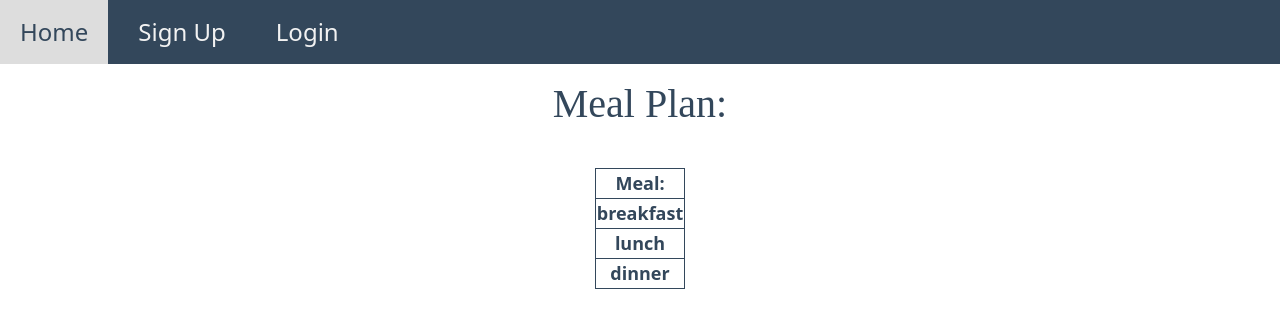
After one commit to lsireneva/cookbook, a Flask app: page /show_calendar in a window 1280 px wide. The commit adds this page. Shown: the top 328 px of the page. Run offline with Flask 2, Linux system fonts and the light colour scheme; data that the repository does not hold is empty.

Commit message:
Meal plan feature, save to meal plan, crud queries added

```diff
--- a/crud.py
+++ b/crud.py
@@ -1,6 +1,5 @@
 """Functions for working with the database"""
-
-from model import User, Recipe, Ingredient, IngredientToRecipe, Favorite, connect_to_db, db
+from model import User, Recipe, Ingredient, IngredientToRecipe, Favorite, MealPlan, connect_to_db, db
 
 def add_to_db(record):
     db.session.add(record)
@@ -20,6 +19,11 @@ def add_new_recipe(recipe_name, recipe_instructions, recipe_image, time, serving
 def add_new_favorite(user_id, recipe_id, category):
     favorite = Favorite(user_id=user_id, recipe_id=recipe_id, category=category)
     add_to_db(favorite)
+    return True
+
+def add_new_meal_plan(user_id, recipe_id, meal_category, meal_date):
+    meal_plan = MealPlan(user_id=user_id, recipe_id=recipe_id, category=meal_category, date=meal_date)
+    add_to_db(meal_plan)
     return True
 
 def add_new_ingredient(name, image):
@@ -64,6 +68,11 @@ def check_record_exist(table, name):
     else:
         return False
 
+def check_in_favorites(recipe_id):
+    fav_recipe = Favorite.query.filter(Favorite.recipe_id==recipe_id).first()
+    if fav_recipe is not None:
+        return True
+    return False
 
 def get_user_fname(user_id):
     user = User.query.filter(User.user_id==user_id).first()
@@ -90,6 +99,14 @@ def get_ingredient_id(name):
 def get_all_favorites(user_id):
     favorites=db.session.query(Recipe).join(Favorite).filter(Favorite.user_id==user_id).all()
     return favorites
+
+def get_all_meal_plan(user_id):
+    meal_plan=db.session.query(Recipe).join(MealPlan).filter(MealPlan.user_id==user_id).order_by(MealPlan.date, MealPlan.category).all()
+    return meal_plan
+
+def get_mealplan_info(recipe_id):
+    mealplan_info=MealPlan.query.filter(MealPlan.recipe_id==recipe_id).first()
+    return mealplan_info
 
 def get_recipe_category(recipe_id):
     favorite = Favorite.query.filter(Favorite.recipe_id==recipe_id).first()
--- a/server.py
+++ b/server.py
@@ -81,10 +81,8 @@ def check_login():
     password = request.form.get('password')
     print ("email", email)
 
-
     user = crud.check_login(email, password)
     print ("USER:", user)
-
 
     if user:
         session['user_id'] = user.user_id
@@ -103,7 +101,7 @@ def get_recipes():
     print("******Input Ingredients:*****", ingredients)
 
     url = 'https://api.spoonacular.com/recipes/findByIngredients'
-    payload = {'ingredients': ingredients, 'number': 10, 'apiKey': API_KEY}
+    payload = {'ingredients': ingredients, 'number': 4, 'apiKey': API_KEY}
 
     response = requests.get(url, params=payload)
 
@@ -150,7 +148,7 @@ def get_recipes_advanced():
                 'includeIngredients': includeIngredients,
                 'type': meal_type,
                 'addRecipeInformation': True,
-                'number': 5,
+                'number': 4,
                 'apiKey': API_KEY}
 
     response = requests.get(url, params=payload)
@@ -236,6 +234,13 @@ def save_recipe_to_db():
     #save to recipes table
     if not crud.check_record_exist("Recipe", recipe_info["title"]):
         crud.add_new_recipe(recipe_info["title"], recipe_info["instructions"], recipe_info["image"], recipe_info["time"], recipe_info["servings"], recipe_info["calories"], recipe_info["fat"], recipe_info["protein"], recipe_info["carbs"], recipe_info["notes"])
+    elif not crud.check_in_favorites(crud.get_recipe_id(recipe_info["title"])):
+        #save to favorites table
+        if session.get("user_id"):
+            print("USER_ID", session.get("user_id"))
+            crud.add_new_favorite(session.get("user_id"), crud.get_recipe_id(recipe_info["title"]), recipe_info["dish_type"])
+        return jsonify({"status": "Recipe saved to favorites"})
+
     else:
         return jsonify({"status": "You have already added this recipe to favorites"})
 
@@ -360,6 +365,65 @@ def delete_recipe_db():
 
     return jsonify({"status": "Recipe deleted from favorites"})
 
+@app.route('/save_to_meal_plan', methods=['GET', 'POST'])
+def save_to_meal_plan():
+    recipe_info = request.get_json().get("recipe_info")
+    print(recipe_info)
+    #save to recipes table
+    if not crud.check_record_exist("Recipe", recipe_info["title"]):
+        crud.add_new_recipe(recipe_info["title"], recipe_info["instructions"], recipe_info["image"], recipe_info["time"], recipe_info["servings"], recipe_info["calories"], recipe_info["fat"], recipe_info["protein"], recipe_info["carbs"], recipe_info["notes"])
+    else:
+        return jsonify({"status": "You have already added this recipe to favorites"})
+
+    #save to meal_plans table
+    if session.get("user_id"):
+        print("USER_ID", session.get("user_id"))
+        crud.add_new_meal_plan(session.get("user_id"), crud.get_recipe_id(recipe_info["title"]), recipe_info["meal_category"], recipe_info["meal_date"])
+
+    #save to ingredients table and to IngredientToRecipe table
+    for ingredient in recipe_info["ingredients"]:
+        print(ingredient["name"])
+        print(ingredient["image"])
+        if not crud.check_record_exist("Ingredient", ingredient["name"]):
+            crud.add_new_ingredient(ingredient["name"], ingredient["image"])
+
+    for ingredient in recipe_info["ingredients"]:
+        print(ingredient["amount"])
+        print(ingredient["unit"])
+        print(crud.get_ingredient_id(ingredient["name"]))
+
+        if crud.get_recipe_id(recipe_info["title"]) is not None:
+            crud.add_ingredient_to_recipe(crud.get_recipe_id(recipe_info["title"]), crud.get_ingredient_id(ingredient["name"]), ingredient["amount"], ingredient["unit"])
+
+
+    return jsonify({"status": "Recipe added to meal plan"})
+
+@app.route('/show_calendar')
+def show_calendar():
+
+    meal_plan = crud.get_all_meal_plan(session.get("user_id"))
+    #print("+++++++MEAL_PLAN", meal_plan)
+
+    meal_plan_arr=[]
+    meal_dict={}
+    for meal in meal_plan:
+        print("+++++++MEAL PLAN", meal)
+
+        meal_info=crud.get_mealplan_info(meal.recipe_id)
+        print("+++++++MEAL INFO", meal_info)
+
+        if meal_info.date not in meal_dict:
+            meal_dict[meal_info.date]={"breakfast": [], "lunch": [], "dinner": []}
+
+        meal_dict[meal_info.date][meal_info.category].append(meal.recipe_name)
+
+
+    meal_plan_arr.append(meal_dict)
+    print("MEAL DICTIONARY", meal_dict)
+    print("ARRAY MEAL PLAN ALL", meal_plan_arr)
+
+    return render_template('meal_calendar.html', meal_plan=meal_plan_arr)
+
 if __name__ == '__main__':
     app.debug = True
     app.run(host='0.0.0.0')
--- a/static/css/cookbook.css
+++ b/static/css/cookbook.css
@@ -24,6 +24,7 @@ h2 {
   background-color: #33475b;
   color: white;
   font-family: Avenir;
+  width: fit-content;
 }
 
 section, ul, ol{
@@ -45,6 +46,18 @@ h2 {
   background-color: #33475b;
   width: fit-content;
   font-size: 18px;
+
+}
+
+.p-meal-plan{
+  padding: 5px;
+  margin: 5px;
+  border-radius: 10px;
+  color: white;
+  font-family: Avenir;
+  background-color: #33475b;
+  width: fit-content;
+  font-size: 14px;
 
 }
 
@@ -127,3 +140,57 @@ h2 {
   color:#33475b;
   display:inline;
 }
+
+.calendar-div {
+  height: 50%;
+  width: 40%;
+}
+
+ /* The Modal (background) */
+.modal {
+  display: none; /* Hidden by default */
+  position: fixed;
+  z-index: 1; /* Sit on top */
+  padding-top: 100px; /* Location of the box */
+  left: 750px;
+  top: 250px;
+  width: fit-content; /* Full width */
+  height: fit-content; /* Full height */
+}
+
+/* Modal Content/Box */
+.modal-content {
+  background-color: #fefefe;
+  border: 1px solid #888;
+  width: auto; /* Could be more or less, depending on screen size */
+}
+
+/* The Close Button */
+.close {
+  color: white;
+  float: right;
+  font-size: 28px;
+  font-weight: bold;
+}
+
+.close:hover,
+.close:focus {
+  color: black;
+  text-decoration: none;
+  cursor: pointer;
+}
+.modal-header {
+  padding: 2px 16px;
+  background-color: #33475b;
+  color: white;
+}
+
+.modal-body {padding: 2px 16px;}
+
+th, td {
+  text-align: center;
+  border: 1px solid #33475b;
+  font-size: 18px;
+  font-weight: bold;
+  color: #33475b;
+}
--- a/static/js/favorites.js
+++ b/static/js/favorites.js
@@ -1,5 +1,4 @@
 "use strict";
-
 
 document.querySelector("#add_favorites").addEventListener("click", evt => {
     evt.preventDefault();
@@ -92,5 +91,4 @@ document.querySelector("#add_favorites").addEventListener("click", evt => {
           alert(responseJson.status);
         });
 
-
 });
--- a/templates/base.html
+++ b/templates/base.html
@@ -6,13 +6,16 @@
   <link href="https://cdn.jsdelivr.net/npm/bootstrap@5.0.1/dist/css/bootstrap.min.css" rel="stylesheet"
   integrity="sha384-+0n0xVW2eSR5OomGNYDnhzAbDsOXxcvSN1TPprVMTNDbiYZCxYbOOl7+AMvyTG2x" crossorigin="anonymous">
   <link href="https://fonts.googleapis.com/css?family=Lobster" rel="stylesheet" type="text/css">
-  <link rel="stylesheet" href="/static/css/cookbook.css">
+  <link href="/static/css/cookbook.css" rel="stylesheet" type="text/css">
+  <link href='static/css/main.css' rel='stylesheet' type="text/css">
+
 </head>
 <div class="topnav">
   {% if session["user_id"] %}
     <a class="topnavtext" href="/">Home</a>
     <a class="topnavtext" href="/favorites">Favorites</a>
     <a class="topnavtext" href="/import_recipe">Import a recipe</a>
+    <a class="topnavtext" href="/show_calendar">Meal Plan</a>
     <a class="topnavtext" href="/logout" style="visibility:visible;">Log out</a>
   {% else %}
     <a class="topnavtext" href="/">Home</a>
--- /dev/null
+++ b/templates/meal_calendar.html
@@ -0,0 +1,56 @@
+{% extends 'base.html' %}
+{% block title %}Meal Plan{% endblock %}
+
+{% block body %}
+<h1>Meal Plan:</h1><br>
+<center>
+    <table>
+        <tr>
+        <th>Meal:</th>
+        {%for day in meal_plan%}
+            {%for key in day%}
+                <th>{{key}}</th>
+            {%endfor%}
+        {%endfor%}
+        </tr>
+
+        <tr>
+        <td>breakfast</td>
+        {%for day in meal_plan%}
+            {%for key in day%}
+                <th>{%for i in day[key]['breakfast']%}
+                    <p class="p-meal-plan">{{i}}</p>
+                {%endfor%}
+                </th>
+            {%endfor%}
+        {%endfor%}
+        </tr>
+
+        <tr>
+        <td>lunch</td>
+        {%for day in meal_plan%}
+            {%for key in day%}
+                <th>{%for i in day[key]['lunch']%}
+                    <p class="p-meal-plan">{{i}}</p>
+                {%endfor%}
+                </th>
+            {%endfor%}
+        {%endfor%}
+        </tr>
+
+        <tr>
+        <td>dinner</td>
+        {%for day in meal_plan%}
+            {%for key in day%}
+                <th>{%for i in day[key]['dinner']%}
+                    <p class="p-meal-plan">{{i}}</p>
+                {%endfor%}
+                </th>
+            {%endfor%}
+        {%endfor%}
+        </tr>
+    </table>
+</center>
+
+</script>
+{% endblock %}
```
Also changed, not shown: model.py (+20 -1 lines), static/js/meal_plan.js (added, +114 -0 lines), templates/recipe_details.html (+31 -2 lines). Lines whose indentation alone changed are shown as unchanged.
